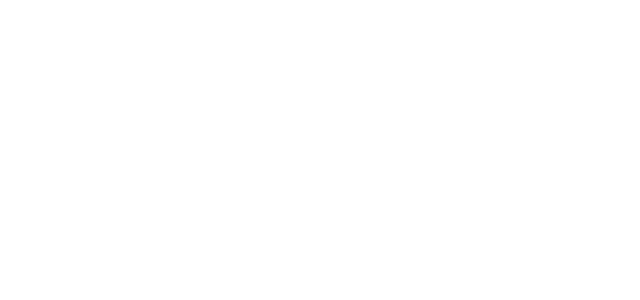
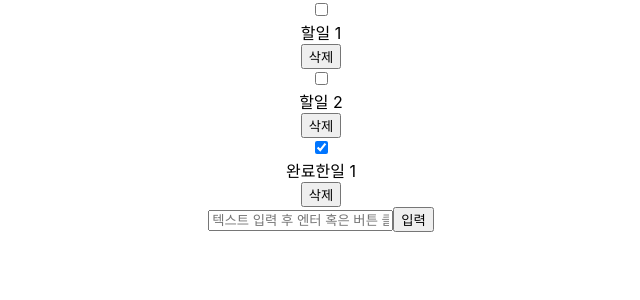
Before and after one commit to Yang-heesu/todoList-using-typescript, a React (Create React App) app: page / in a window 1280 px wide. Shown: the top 300 px of the page, without its empty margins (319-959 px from the left). Built offline with nearby package versions, Linux system fonts and the light colour scheme; the HTML template or start-up script is replaced by a standard one.

Commit message:
todoList 컴포넌트

```diff
--- a/src/App.tsx
+++ b/src/App.tsx
@@ -1,11 +1,14 @@
 import React from 'react';
 import './App.css';
+import TodoList from './TodoList';
 
-function App() {
+const App = () => {
   return (
     <div className="App">
       <div className="AppContent">
-
+        <TodoList/>
+        <input type="text" placeholder="텍스트 입력 후 엔터 혹은 버튼 클릭"/>
+        <button>입력</button>
       </div>
     </div>
   );
--- /dev/null
+++ b/src/TodoList.tsx
@@ -0,0 +1,36 @@
+import React, { useState } from "react";
+
+import TodoListItem from "./TodoListItem";
+
+const TodoList = () => {
+  const [itemData, setItemData] = useState([
+    {
+      id: 1,
+      itemText: '할일 1',
+      itemCompleted: false,
+    },
+    {
+      id: 2,
+      itemText: '할일 2',
+      itemCompleted: false,
+    },
+    {
+      id: 3,
+      itemText: '완료한일 1',
+      itemCompleted: true,
+    }
+  ]);
+
+  return (
+    <div>
+      {itemData.map( item =>
+        <TodoListItem
+          itemText = {item.itemText}
+          itemCompleted={item.itemCompleted}
+        />
+      )}
+    </div>
+  );
+}
+
+export default TodoList;
```
